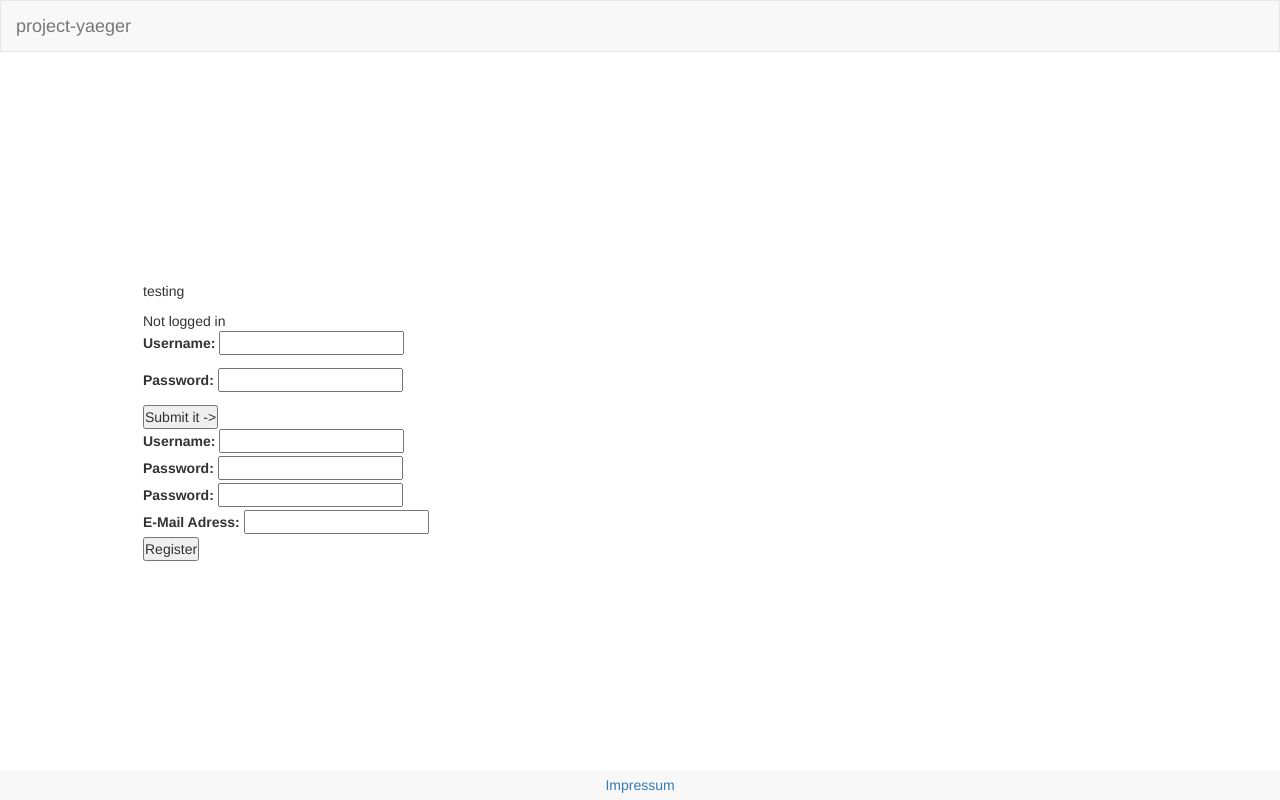
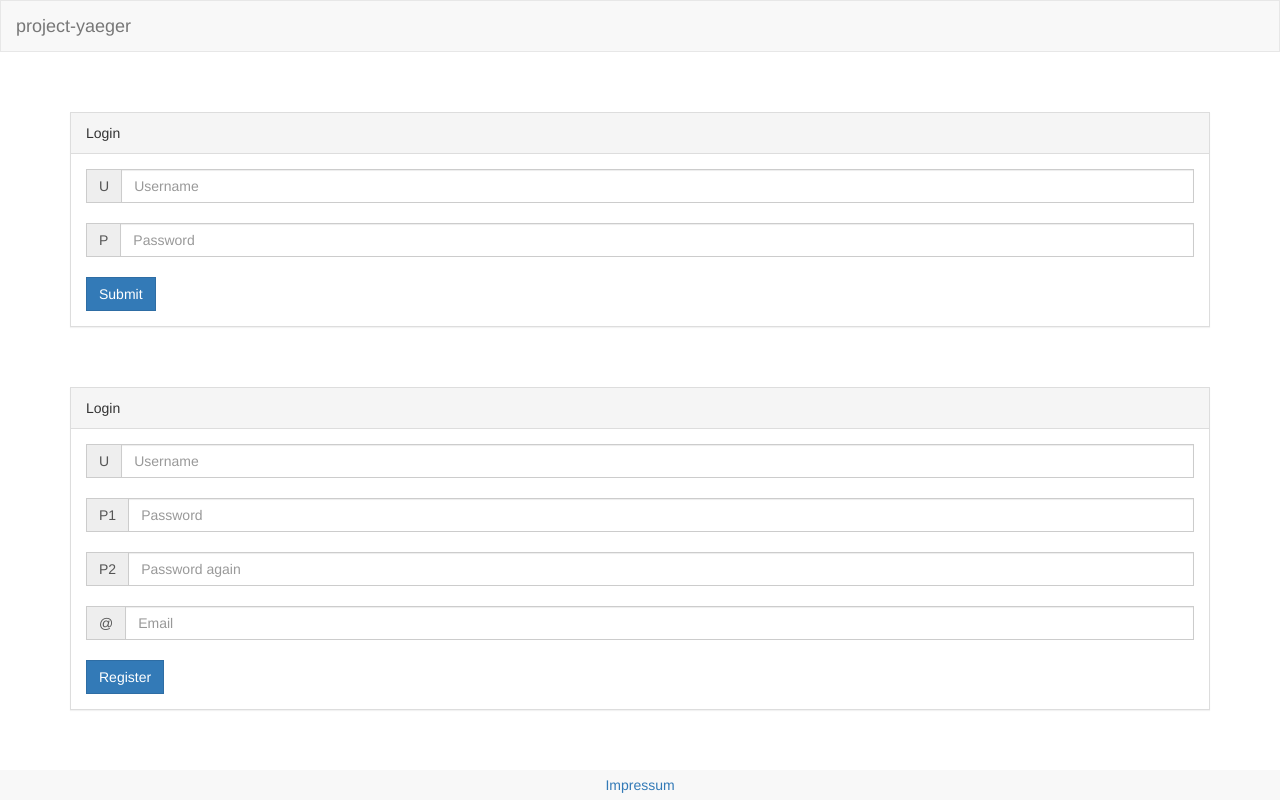
Before and after one commit to TheWeindl/Project-Yaeger, a PHP site: page / in a window 1280 px wide. Run offline with PHP 8.4, Linux system fonts and the light colour scheme; data that the repository does not hold is empty; some libraries are stand-ins or nearby versions.

```diff
--- a/code.js
+++ b/code.js
@@ -5,7 +5,7 @@ let $pbMetal = $("#progressBarMetal");
 let $pbWood = $("#progressBarWood");
 let $pbStone = $("#progressBarStone");
 
-let interval = setInterval(makeProgress, 600);
+//let interval = setInterval(makeProgress, 600);
 let val = 0;
 
 function makeProgress() {
--- a/index.php
+++ b/index.php
@@ -15,40 +15,6 @@ session_start();
 </head>
 
 <body>
-<header>
-    <nav class="navbar navbar-default">
-        <div class="container-fluid">
-            <!-- Brand and toggle get grouped for better mobile display -->
-            <div class="navbar-header">
-                <button type="button" class="navbar-toggle collapsed" data-toggle="collapse" data-target="#bs-example-navbar-collapse-1" aria-expanded="false">
-                    <span class="sr-only">Toggle navigation</span>
-                    <span class="icon-bar"></span>
-                    <span class="icon-bar"></span>
-                    <span class="icon-bar"></span>
-                </button>
-                <a class="navbar-brand" href="#">project-yaeger</a>
-            </div>
-
-            <!-- Collect the nav links, forms, and other content for toggling -->
-            <!--<div class="collapse navbar-collapse" id="bs-example-navbar-collapse-1">
-                <ul class="nav navbar-nav navbar-right">
-                    <li><a href="#" data-toggle="modal" data-target="#loginModal">Übersicht</a></li>
-                    <li class="dropdown">
-                        <a href="#" class="dropdown-toggle" data-toggle="dropdown" role="button" aria-haspopup="true" aria-expanded="false">Account <span class="caret"></span></a>
-                        <ul class="dropdown-menu">
-                            <li><a href="#">About us</a></li>
-                        </ul>
-                    </li>
-                </ul>
-            </div><!-- /.navbar-collapse -->
-        </div><!-- /.container-fluid -->
-    </nav>
-</header>
-
-
-<main>
-    <div class="container testing">
-        <p>testing</p>
 <?php
 // $sCorrectUsername="kwm15001";
 // $sCorrectPassword="kwm15001";
@@ -56,8 +22,6 @@ session_start();
 //$_SESSION["username"] = "test";
 
 if(!isset($_SESSION["username"])){
-            echo("Not logged in<br/>");
-
     //case not logged in
     //case wants to log in
     if(isset($_REQUEST["action"]) && $_REQUEST["action"] == "login"){
@@ -67,10 +31,11 @@ session_start();
             $_SESSION["username"] = $_REQUEST["username"];
             //show content
             showContent();
-                    showLogoutForm();
+            //showLogoutForm();
         }
         else{
             //false
+            showHeaderForStart();
             showLoginForm();
             showRegistrationForm();
         }
@@ -91,12 +56,14 @@ session_start();
         else{
             //data not ok
             echo("Something went wrong, your data is incorrect");
+            showHeaderForStart();
             showLoginForm();
             showRegistrationForm();
         }
     }
     //case wants to see the page
     else{
+        showHeaderForStart();
         showLoginForm();
         showRegistrationForm();
     }
@@ -109,14 +76,15 @@ session_start();
     //case wants to log out
     if(isset($_REQUEST["action"]) && $_REQUEST["action"] == "logout"){
         unset($_SESSION["username"]);
+        showHeaderForStart();
         showLoginForm();
         showRegistrationForm();
 
     }
     //case wants to see the page
     else{
-                echo("Logged in! Welcome ".$_SESSION["username"]."<br/>");
-                showLogoutForm();
+        //echo("Logged in! Welcome ".$_SESSION["username"]."<br/>");
+        //showLogoutForm();
         showContent();
     }
 }
@@ -142,7 +110,7 @@ session_start();
     if($mResult && $mResult->num_rows > 0){
 
         $aResult = mysqli_fetch_assoc($mResult);
-                var_dump($aResult);
+        //var_dump($aResult);
         if(password_verify($sPassword, $aResult["userpw"])){
             return true;
         }
@@ -241,10 +209,20 @@ session_start();
 
 
 function showContent(){
-            echo("<h2>Mainpage of the town</h2><p>Town stats</p>");
+    showHeaderForLoggedIn();
+    ?>
+    <div class="container">
+        <div class="panel panel-default">
+            <div class="panel-heading">Your Town</div>
+            <div class="panel-body">
+                <?php
                 renderVillage();
                 echo ("<p> Minutes since last refresh: " . UpdateRessources() . "</p>");
-            //UpdateRessources();
+                ?>
+            </div>
+        </div>
+    </div>
+    <?php
 }
 
 function renderVillage() {
@@ -274,96 +252,192 @@ session_start();
 
 function showLoginForm(){
     ?>
-            <form action="index.php" method="get" name="login">
-                <label for="username">Username: </label>
-                <input type="text" name="username" id="username" /><p></p>
-
-                <label for="password">Password: </label>
-                <input type="password" name="password" id="password" /><p></p>
-
-                <input type="hidden" name="action" value="login" />
-                <input type="submit" value="Submit it ->" />
-            </form>
-            <!--
     <div class="container login">
         <div class="panel panel-default">
             <div class="panel-heading">Login</div>
             <div class="panel-body">
-                        <form action="index.php" method="get" name="login">
+                <form action="index.php" method="post" name="login">
                     <div class="input-group">
                         <span class="input-group-addon" id="basic-addon1">U</span>
-                            <input type="text" class="form-control" placeholder="Username" aria-describedby="basic-addon1" name="username" id="username">
+                        <input type="text" class="form-control" placeholder="Username" aria-describedby="basic-addon1" name="username" id="username" /><p></p>
                     </div>
                     <br/>
                     <div class="input-group">
-                            <span class="input-group-addon" id="basic-addon2">P</span>
-                            <input type="password" class="form-control" placeholder="Password" aria-describedby="basic-addon1" name="password" id="password">
+                        <span class="input-group-addon" id="basic-addon1">P</span>
+                        <input type="password" class="form-control" placeholder="Password" aria-describedby="basic-addon1" name="password" id="password" /><p></p>
                     </div>
                     <br/>
-                        <div class="btn-group" role="group" aria-label="...">
+                    <div class="btn-group" role="group">
                         <input type="hidden" name="action" value="login" />
-                            <input type="button" class="btn btn-primary" id="sendButt" value="Login"/>
+                        <input type="submit" class="btn btn-primary" value="Submit" />
                     </div>
                 </form>
             </div>
         </div>
-            </div>-->
-
+    </div>
     <?php
 }
 
 function showLogoutForm(){
     ?>
+    <div class="btn-group" role="group">
+        <form action="index.php" method="post" name="logout">
+            <input type="hidden" name="action" value="logout" />
+            <input type="submit" class="btn btn-error" value="Logout." />
+        </form>
+    </div>
+    <?php
+}
+
+function showHeaderForLoggedIn() {
+    ?>
+    <header>
+        <nav class="navbar navbar-default">
+            <div class="container-fluid">
+                <!-- Brand and toggle get grouped for better mobile display -->
+                <div class="navbar-header">
+                    <button type="button" class="navbar-toggle collapsed" data-toggle="collapse" data-target="#bs-example-navbar-collapse-1" aria-expanded="false">
+                        <span class="sr-only">Toggle navigation</span>
+                        <span class="icon-bar"></span>
+                        <span class="icon-bar"></span>
+                        <span class="icon-bar"></span>
+                    </button>
+                    <a class="navbar-brand" href="#">project-yaeger</a>
+                </div>
+
+                <!-- Collect the nav links, forms, and other content for toggling -->
+                <div class="collapse navbar-collapse" id="bs-example-navbar-collapse-1">
+                    <ul class="nav navbar-nav navbar-right">
+                        <li><a href="#" data-toggle="modal" data-target="#loginModal">Übersicht</a></li>
+                        <li class="dropdown">
+                            <a href="#" class="dropdown-toggle" data-toggle="dropdown" role="button" aria-haspopup="true" aria-expanded="false">Account <span class="caret"></span></a>
+                            <ul class="dropdown-menu">
+                                <li><a href="#">About us</a></li>
+                            </ul>
+                        </li>
+                        <li><a href="#" data-toggle="modal" data-target="#logoutModal">Logout</a></li>
+                    </ul>
+                </div><!-- /.navbar-collapse -->
+            </div><!-- /.container-fluid -->
+        </nav>
+    </header>
+    <div id="logoutModal" class="modal fade" role="dialog">
+        <div class="modal-dialog">
+
+            <!-- Modal content-->
+            <div class="modal-content">
+                <div class="modal-header">
+                    <button type="button" class="close" data-dismiss="modal">&times;</button>
+                    <h4 class="modal-title">Do you really want to log out?</h4>
+                </div>
+                <div class="modal-body">
+                    <div class="btn-group" role="group">
+                        <!--<form action="index.php" method="get" name="logout">
+                            <input type="hidden" name="action" value="logout" />
+                            <input type="submit" class="btn btn-error" value="Logout." />
+                        </form>-->
+                        <p>Placeholder for ads</p>
+                    </div>
+                </div>
+                <div class="modal-footer">
                     <form action="index.php" method="get" name="logout">
                         <input type="hidden" name="action" value="logout" />
-                <input type="submit" value="Logout." />
+                        <input type="submit" class="btn btn-error" value="Logout" />
                     </form>
+                </div>
+            </div>
 
+        </div>
+    </div>
+    <?php
+}
+
+function showHeaderForStart() {
+    ?>
+    <header>
+        <nav class="navbar navbar-default">
+            <div class="container-fluid">
+                <!-- Brand and toggle get grouped for better mobile display -->
+                <div class="navbar-header">
+                    <button type="button" class="navbar-toggle collapsed" data-toggle="collapse" data-target="#bs-example-navbar-collapse-1" aria-expanded="false">
+                        <span class="sr-only">Toggle navigation</span>
+                        <span class="icon-bar"></span>
+                        <span class="icon-bar"></span>
+                        <span class="icon-bar"></span>
+                    </button>
+                    <a class="navbar-brand" href="#">project-yaeger</a>
+                </div>
+
+                <!-- Collect the nav links, forms, and other content for toggling -->
+                <!--<div class="collapse navbar-collapse" id="bs-example-navbar-collapse-1">
+                    <ul class="nav navbar-nav navbar-right">
+                        <li><a href="#" data-toggle="modal" data-target="#loginModal">Übersicht</a></li>
+                        <li class="dropdown">
+                            <a href="#" class="dropdown-toggle" data-toggle="dropdown" role="button" aria-haspopup="true" aria-expanded="false">Account <span class="caret"></span></a>
+                            <ul class="dropdown-menu">
+                                <li><a href="#">About us</a></li>
+                            </ul>
+                        </li>
+                    </ul>
+                </div><!-- /.navbar-collapse -->
+            </div><!-- /.container-fluid -->
+        </nav>
+    </header>
     <?php
 }
 
 function showRegistrationForm(){
     global $aError;
     ?>
-
-            <form action="index.php" method="get" name="register">
-                <label for="username">Username: </label>
+    <div class="container logout">
+        <div class="panel panel-default">
+            <div class="panel-heading">Login</div>
+            <div class="panel-body">
+                <form action="index.php" method="post" name="register">
+                    <div class="input-group">
+                        <span class="input-group-addon" id="basic-addon1">U</span>
                         <?php
                         if(isset($aError["username"])) {
                             ?>
-                    <input type="text" class="error" name="username" id="username"/><?php echo $aError["username"]; ?></br>
+                            <input type="text" class="form-control error" placeholder="Username" aria-describedby="basic-addon1" name="username" id="username"/><?php echo $aError["username"]; ?></br>
                             <?php
                         }
                         else {
                             ?>
-                    <input type="text" name="username" id="username" /><br/>
+                            <input type="text" class="form-control" placeholder="Username" aria-describedby="basic-addon1" name="username" id="username" /><br/>
                             <?php
                         }
                         ?>
-
-
-                <label for="password1">Password: </label>
-                <input type="password" name="password1" id="passwor1" /><br/>
-
-                <label for="password2">Password: </label>
-                <input type="password" name="password2" id="password2" /><br/>
-
-                <label for="email">E-Mail Adress: </label>
-                <input type="text" name="email" id="email" /><br/>
-
+                    </div>
+                    <br/>
+                    <div class="input-group">
+                        <span class="input-group-addon" id="basic-addon1">P1</span>
+                        <input type="password" class="form-control" placeholder="Password" aria-describedby="basic-addon1" name="password1" id="passwor1" /><br/>
+                    </div>
+                    <br/>
+                    <div class="input-group">
+                        <span class="input-group-addon" id="basic-addon1">P2</span>
+                        <input type="password" class="form-control" placeholder="Password again" aria-describedby="basic-addon1" name="password2" id="password2" /><br/>
+                    </div>
+                    <br/>
+                    <div class="input-group">
+                        <span class="input-group-addon" id="basic-addon1">@</span>
+                        <input type="text" class="form-control" placeholder="Email" aria-describedby="basic-addon1" name="email" id="email" /><br/>
+                    </div>
+                    <br/>
+                    <div class="btn-group" role="group">
                         <input type="hidden" name="action" value="register" />
-                <input type="submit" value="Register" />
+                        <input type="submit" class="btn btn-primary" value="Register" />
+                    </div>
                 </form>
-
-
+            </div>
+        </div>
+    </div>
     <?php
 }
 
 
 ?>
-    </div>
-
-</main>
 
 <footer>
     <a href="#">Impressum</a>
@@ -373,5 +447,8 @@ session_start();
 <script src="https://code.jquery.com/jquery-3.2.1.min.js"></script>
 <script src="https://maxcdn.bootstrapcdn.com/bootstrap/3.3.7/js/bootstrap.min.js"></script>
 <script src="code.js"></script>
+<script>setInterval(function () {
+        <?php UpdateRessources() ?>
+    },600)</script>
 </body>
 </html>
--- a/style.css
+++ b/style.css
@@ -2,6 +2,7 @@
     padding: 0;
     margin: 0;
     box-sizing: border-box;
+    border-radius: 0 !important;
 }
 
 body {
@@ -18,6 +19,12 @@ header {
 
 nav.navbar.navbar-default {
     border-radius: 0px;
+}
+
+input.logoutBtn {
+    -moz-appearance: none;/* older firefox */
+    -webkit-appearance: none; /* safari, chrome */
+    appearance: none;
 }
 
 main {
--- a/updateRessources.php
+++ b/updateRessources.php
@@ -43,7 +43,13 @@ function UpdateRessources(){
         mysqli_close($oMysqli);
 
         //Return the passed amount of time in minutes
-		return $differenceInMinutes;
+        return '
+        <div class="progress">
+            <div class="progress-bar progress-bar-striped active" id="progressBarMetal" role="progressbar" aria-valuenow="'. $differenceInMinutes*100 .'"
+                 aria-valuemin="0" aria-valuemax="100" style="width:'.$differenceInMinutes*100 . '%">
+                <span class="sr-only">'. $differenceInMinutes*100 .'% Complete</span>
+            </div>
+        </div>';
     }
 
     mysqli_close($oMysqli);
```
Lines whose indentation alone changed are shown as unchanged.
